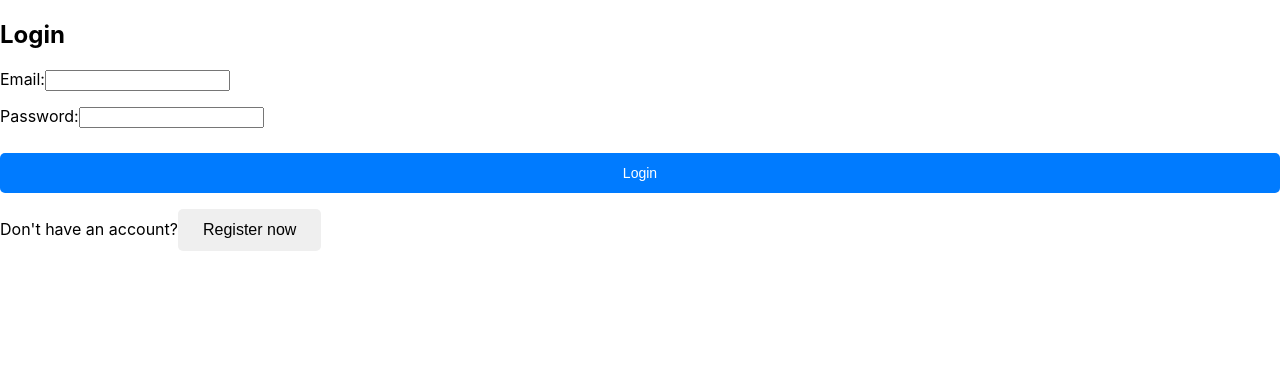
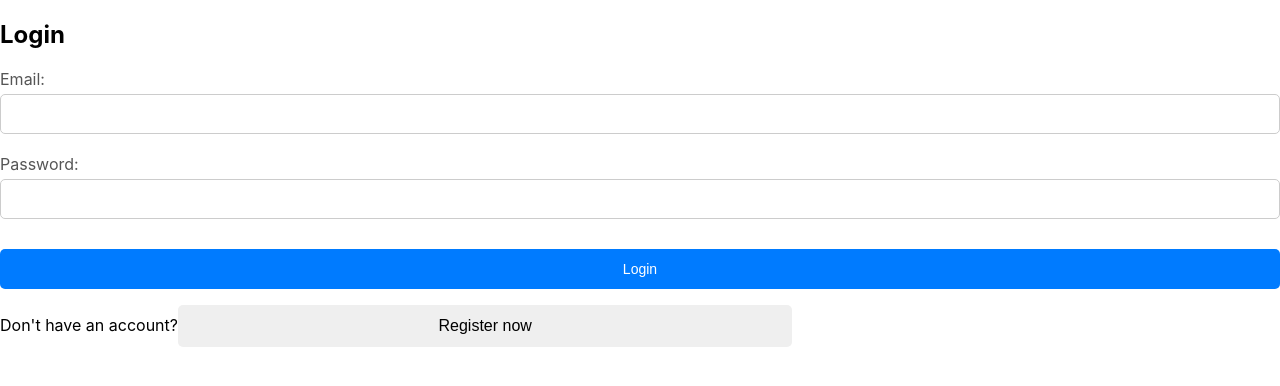
Before and after one commit to sjankdev/attendit, a React (Create React App) app in the folder frontend/: page /login in a window 1280 px wide. Shown: the top 386 px of the page. Built offline with nearby package versions, Linux system fonts and the light colour scheme.

Commit message:
Step3.tsx and CSS to follow app styling

```diff
--- /dev/null
+++ b/frontend/src/assets/css/Step3.css
@@ -0,0 +1,99 @@
+.step3-container {
+  display: flex;
+  flex-direction: column;
+  align-items: center;
+  justify-content: center;
+  height: 100vh;
+  background: linear-gradient(to bottom right, #e0f7fa, #e1bee7);
+  padding: 40px;
+  box-shadow: 0 4px 15px rgba(0, 0, 0, 0.1);
+  border-radius: 15px;
+  width: 100%;
+  max-width: 500px;
+  margin: auto;
+}
+
+.step3-title {
+  font-size: 28px;
+  font-weight: 600;
+  margin-bottom: 30px;
+  color: #333;
+  text-align: center;
+}
+
+.step3-form {
+  width: 100%;
+}
+
+.form-group {
+  display: flex;
+  flex-direction: column;
+  margin-bottom: 20px;
+}
+
+label {
+  font-size: 16px;
+  margin-bottom: 5px;
+  color: #555;
+}
+
+input {
+  padding: 10px;
+  font-size: 16px;
+  border: 1px solid #ccc;
+  border-radius: 5px;
+  transition: border-color 0.3s;
+}
+
+input:focus {
+  border-color: #007bff;
+}
+
+.input-error {
+  border-color: #e53935;
+}
+
+.error-message {
+  color: #e53935;
+  font-size: 14px;
+  margin-top: 5px;
+}
+
+.button-container {
+  display: flex;
+  justify-content: space-between;
+  width: 100%;
+  margin-top: 20px;
+}
+
+button {
+  padding: 12px 20px;
+  font-size: 16px;
+  border: none;
+  border-radius: 5px;
+  transition: background-color 0.3s, transform 0.2s;
+  width: 48%;
+}
+
+.step3-back-button {
+  background-color: #f0f0f0;
+  color: #333;
+}
+
+.step3-back-button:hover {
+  background-color: #e0e0e0;
+}
+
+.step3-submit-button {
+  background-color: #007bff;
+  color: #fff;
+}
+
+.step3-submit-button:hover {
+  background-color: #0056b3;
+}
+
+.step3-submit-button:disabled {
+  background-color: #a1c1ff;
+  cursor: not-allowed;
+}
--- a/frontend/src/components/Step3.tsx
+++ b/frontend/src/components/Step3.tsx
@@ -1,5 +1,6 @@
 import React from "react";
 import { useForm, SubmitHandler } from "react-hook-form";
+import "../assets/css/Step3.css";
 
 interface Step3Props {
   onSubmit: (data: {
@@ -26,13 +27,20 @@ const Step3: React.FC<Step3Props> = ({ onSubmit, onBack }) => {
   };
 
   return (
-    <form onSubmit={handleSubmit(onSubmitHandler)} noValidate>
+    <div className="step3-container">
+      <h2 className="step3-title">Complete Your Registration</h2>
+      <form
+        onSubmit={handleSubmit(onSubmitHandler)}
+        noValidate
+        className="step3-form"
+      >
         <div className="form-group">
           <label htmlFor="firstName">First Name:</label>
           <input
             type="text"
             id="firstName"
             {...register("firstName", { required: "First name is required" })}
+            className={errors.firstName ? "input-error" : ""}
           />
           {errors.firstName && (
             <p className="error-message">{errors.firstName.message}</p>
@@ -45,6 +53,7 @@ const Step3: React.FC<Step3Props> = ({ onSubmit, onBack }) => {
             type="text"
             id="lastName"
             {...register("lastName", { required: "Last name is required" })}
+            className={errors.lastName ? "input-error" : ""}
           />
           {errors.lastName && (
             <p className="error-message">{errors.lastName.message}</p>
@@ -57,17 +66,21 @@ const Step3: React.FC<Step3Props> = ({ onSubmit, onBack }) => {
             type="date"
             id="dob"
             {...register("dob", { required: "Date of birth is required" })}
+            className={errors.dob ? "input-error" : ""}
           />
           {errors.dob && <p className="error-message">{errors.dob.message}</p>}
         </div>
 
-      <button type="button" onClick={onBack} className="back-button">
+        <div className="button-container">
+          <button type="button" onClick={onBack} className="step3-back-button">
             Back
           </button>
-      <button type="submit" className="submit-button">
+          <button type="submit" className="step3-submit-button">
             Finish Registration
           </button>
+        </div>
       </form>
+    </div>
   );
 };
 
```
Lines whose indentation alone changed are shown as unchanged.
